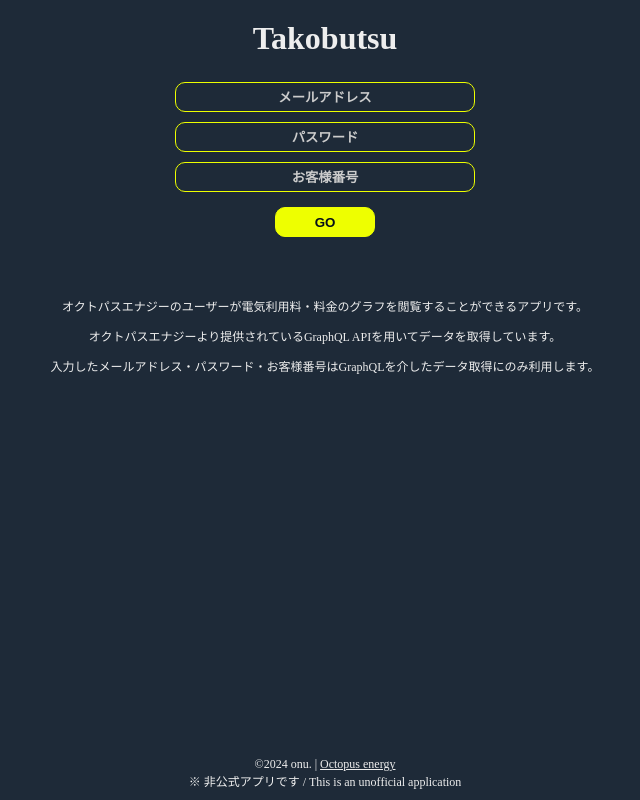
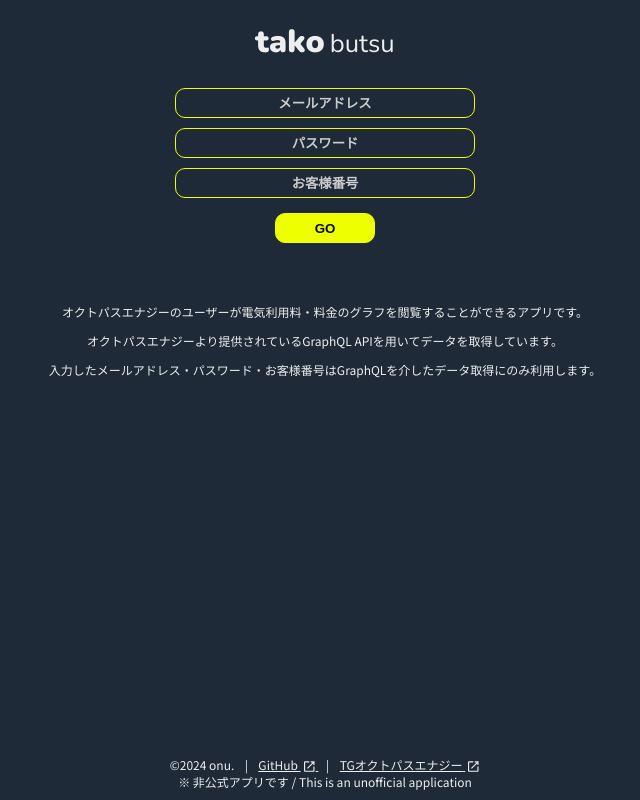
Before and after one commit to onu-onu/takobutsu, a website built with webpack: page dist/index.html in a window 1280 px wide. Shown: the whole page, without its empty margins (315-955 px from the left). Built offline with nearby package versions, Linux system fonts and the light colour scheme; a web font is replaced by a local one.

Commit message:
デザイン決定

```diff
--- a/dist/index.html
+++ b/dist/index.html
@@ -4,12 +4,17 @@
     <meta charset="UTF-8">
     <meta name="viewport" content="width=device-width, initial-scale=1.0">
     <script src="./main.js"></script>
-    <link rel="stylesheet" href="style.css">
-    <title>Takobutsu</title>
+    <link rel="preconnect" href="https://fonts.googleapis.com">
+    <link rel="preconnect" href="https://fonts.gstatic.com" crossorigin>
+    <link
+        href="https://fonts.googleapis.com/css2?family=Noto+Sans+JP:wght@100..900&family=Noto+Sans:ital,wght@0,100..900;1,100..900&family=Noto+Serif:ital,wght@0,100..900;1,100..900&family=Nunito:ital,wght@0,200..1000;1,200..1000&family=Reddit+Mono:wght@200..900&family=Roboto+Serif:ital,opsz,wght@0,8..144,100..900;1,8..144,100..900&family=Roboto+Slab:wght@100..900&family=Roboto:ital,wght@0,100;0,300;0,400;0,500;0,700;0,900;1,100;1,300;1,400;1,500;1,700;1,900&family=Ubuntu:ital,wght@0,300;0,400;0,500;0,700;1,300;1,400;1,500;1,700&family=Zen+Maru+Gothic&display=swap"
+        rel="stylesheet">
+    <link rel="stylesheet" href="./style.css">
+    <title>takobutsu</title>
 </head>
 
 <body>
-    <h1>Takobutsu</h1>
+    <h1><span class="tako">tako</span><span class="space"></span><span class="butsu">butsu</span></h1>
     <div id="login_pane" class="pane">
         <div>
             <input type="email" name="email" id="email" placeholder="メールアドレス">
@@ -80,7 +85,32 @@
     </div>
 
     <div id="info">
-        <div>&copy;2024 onu. | <a href="https://octopusenergy.co.jp/" target="_blank">Octopus energy</a></div>
+        <div>
+            <span>&copy;2024 onu.</span>
+            <span class="space"></span>
+            <span>|</span>
+            <span class="space"></span>
+            <a href="https://github.com/tomoya-onuki/takobutsu">
+                <span>GitHub</span>
+                <svg xmlns="http://www.w3.org/2000/svg" viewBox="0 -960 960 960" height="15px" width="15px" fill="#eee"
+                    transform="translate(1,4)">
+                    <path
+                        d="M216-144q-29.7 0-50.85-21.15Q144-186.3 144-216v-528q0-29.7 21.15-50.85Q186.3-816 216-816h264v72H216v528h528v-264h72v264q0 29.7-21.15 50.85Q773.7-144 744-144H216Zm171-192-51-51 357-357H576v-72h240v240h-72v-117L387-336Z" />
+                </svg>
+            </a>
+            <span class="space"></span>
+            <span>|</span>
+            <span class="space"></span>
+            <a href="https://octopusenergy.co.jp/" target="_blank">
+                <span>TGオクトパスエナジー</span>
+                <svg xmlns="http://www.w3.org/2000/svg" viewBox="0 -960 960 960" height="15px" width="15px" fill="#eee"
+                    transform="translate(1,4)">
+                    <path
+                        d="M216-144q-29.7 0-50.85-21.15Q144-186.3 144-216v-528q0-29.7 21.15-50.85Q186.3-816 216-816h264v72H216v528h528v-264h72v264q0 29.7-21.15 50.85Q773.7-144 744-144H216Zm171-192-51-51 357-357H576v-72h240v240h-72v-117L387-336Z" />
+                </svg>
+            </a>
+
+        </div>
         <div>※ 非公式アプリです / This is an unofficial application</div>
     </div>
 </body>
--- a/dist/style.css
+++ b/dist/style.css
@@ -6,6 +6,7 @@
     position: relative;
     width: 100vw;
     text-align: center;
+    font-family: "Noto Sans JP", sans-serif;
 }
 
 label {
@@ -46,6 +47,14 @@
     /* text-decoration-line: underline overline; */
     margin: 0;
     padding: 20px 0 0 0;
+    font-family: "Nunito", sans-serif;
+}
+h1 .tako{
+    font-weight: 900;
+}
+h1 .butsu {
+    font-weight: 100;
+    font-size: 80%;
 }
 
 #info {
@@ -61,9 +70,17 @@
 a {
     color: #eee;
 }
+a:hover {
+    opacity: 0.5;
+}
 
 .pane {
     margin: 20px 0;
+}
+
+.space {
+    display: inline-block;
+    width: 5px;
 }
 
 input[type="email"],
@@ -174,3 +191,20 @@
     margin: 50px 10px;
     font-size: 12px;
 }
+
+
+.sans {
+    font-family: "Nunito", sans-serif;
+}
+.serif {
+    font-family: "Roboto Serif", serif;
+}
+.bold {
+    font-weight: 900;
+}
+.norlam {
+    font-weight: 400;
+}
+.light {
+    font-weight: 100;
+}
```
Also changed, not shown: takobutsu.ico (added).
